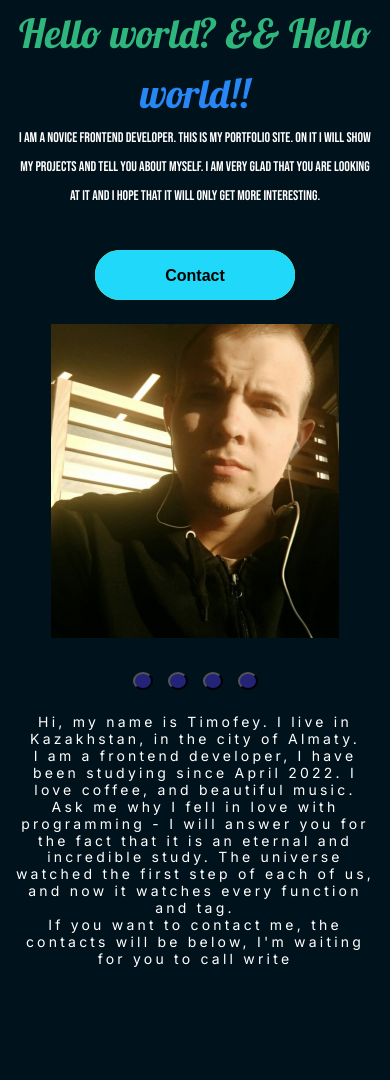
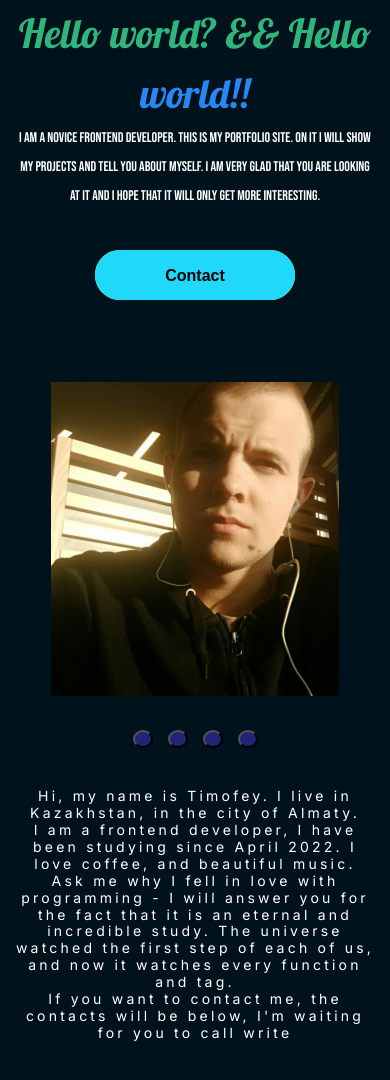
Before and after one commit to Timamyll/PortfolioTImiDeveloper, a plain HTML site: page index.html in a window 390 px wide. Shown: the part 312-1392 px from the top of the page. Before the commit the page ends 1320 px from the top, so only its background shows below. Drawn offline with nearby package versions, Linux system fonts and the light colour scheme; animation ran at ten frames a second; a web font is replaced by a local one.

Commit message:
Final slider

```diff
--- a/css/modules/about.css
+++ b/css/modules/about.css
@@ -129,12 +129,15 @@
     }
 }
 
-@media (max-width: 400px) {
+@media (max-width: 530px) {
     .about__img {
         height: 100%;
     }
     .about__body {
-        grid-auto-rows: 334px;
+        grid-auto-rows: 350px;
         padding-top: 0;
+        padding-top: 50px;
     }
 }
+
+@media (max-width: 400px) {}
```
